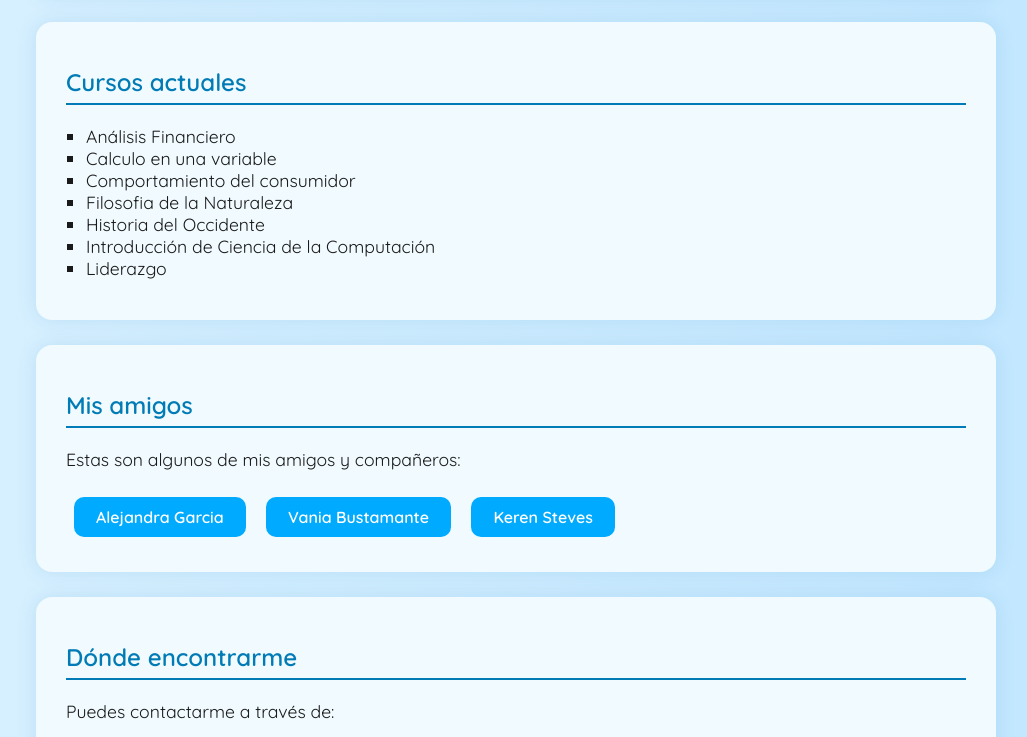
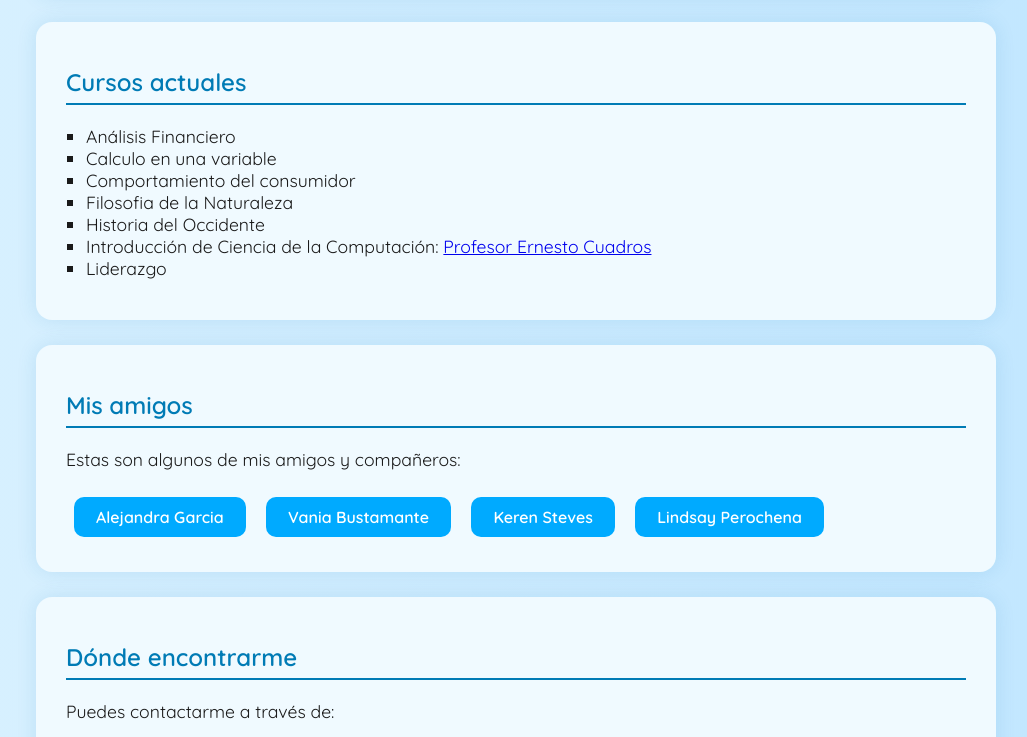
Before and after one commit to GreciaMeza/Grecia-Meza-page, a plain HTML site: page index.html in a window 1280 px wide. Shown: the part 529-1266 px from the top of the page, without its empty margins (124-1151 px from the left). Drawn offline with Linux system fonts and the light colour scheme.

Commit message:
Update index.html

```diff
--- a/index.html
+++ b/index.html
@@ -129,7 +129,7 @@
       <li>Comportamiento del consumidor</li>
       <li>Filosofia de la Naturaleza</li>
       <li>Historia del Occidente</li>
-      <li>Introducción de Ciencia de la Computación</li>
+      <li>Introducción de Ciencia de la Computación: <a href="https://www.linkedin.com/in/ecuadrosv/" target="_blank">Profesor Ernesto Cuadros</a></li>
       <li>Liderazgo</li>
     </ul>
   </section>
@@ -140,6 +140,7 @@
     <a href="https://alejandragarcia10.github.io/Alejandra-Garc-a-Apaza/" class="button">Alejandra Garcia</a>
     <a href="https://vaniabusta10.github.io/" class="button">Vania Bustamante</a>
     <a href="https://kerensteves.github.io/Keren-page/" class="button">Keren Steves</a>
+    <a href="https://lindsay051206.github.io/Lindsay-Alanna-Perochena-Obreg-n/" class="button">Lindsay Perochena</a>
   </section>
 
   <section id="contacto">
```
